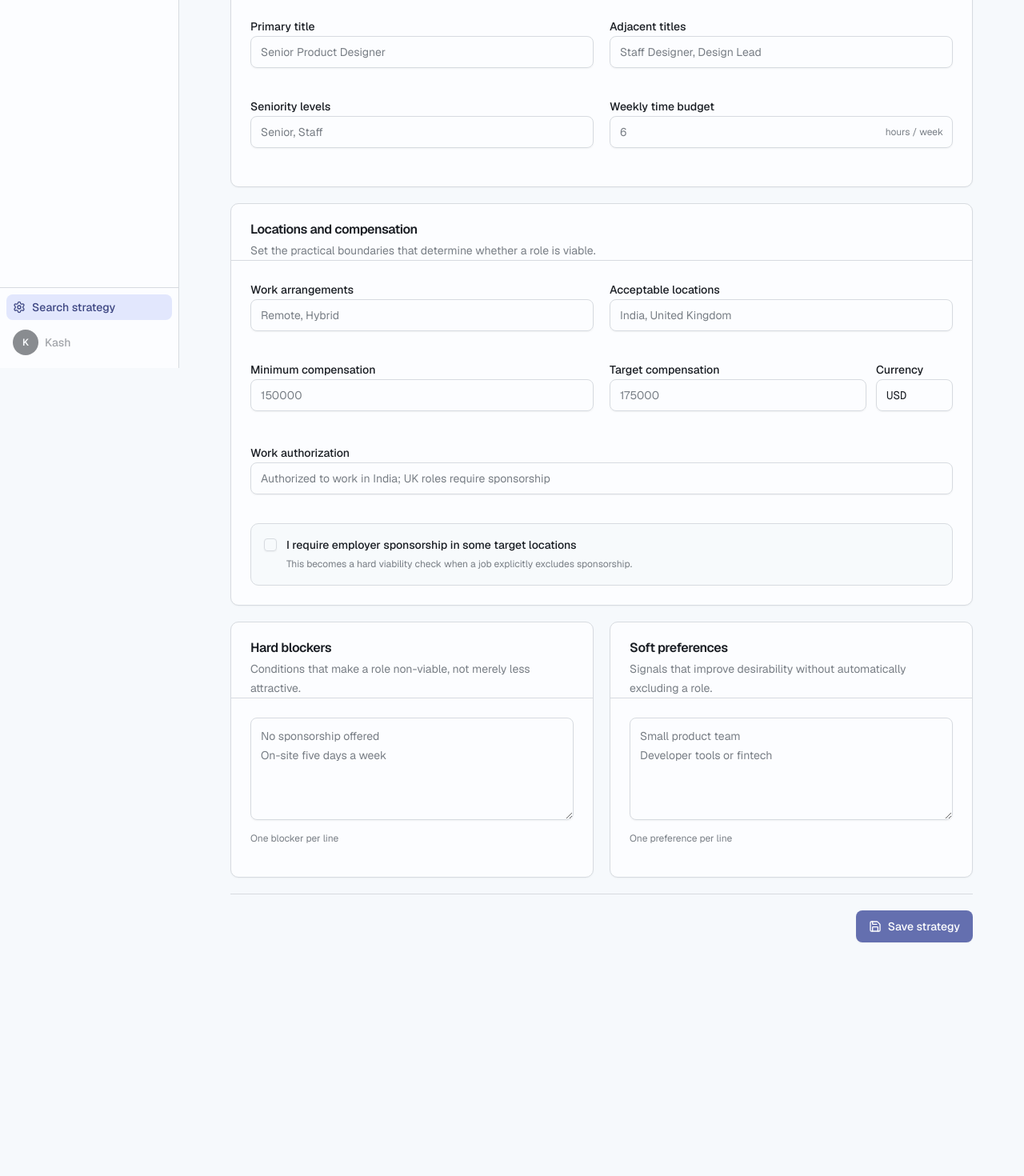
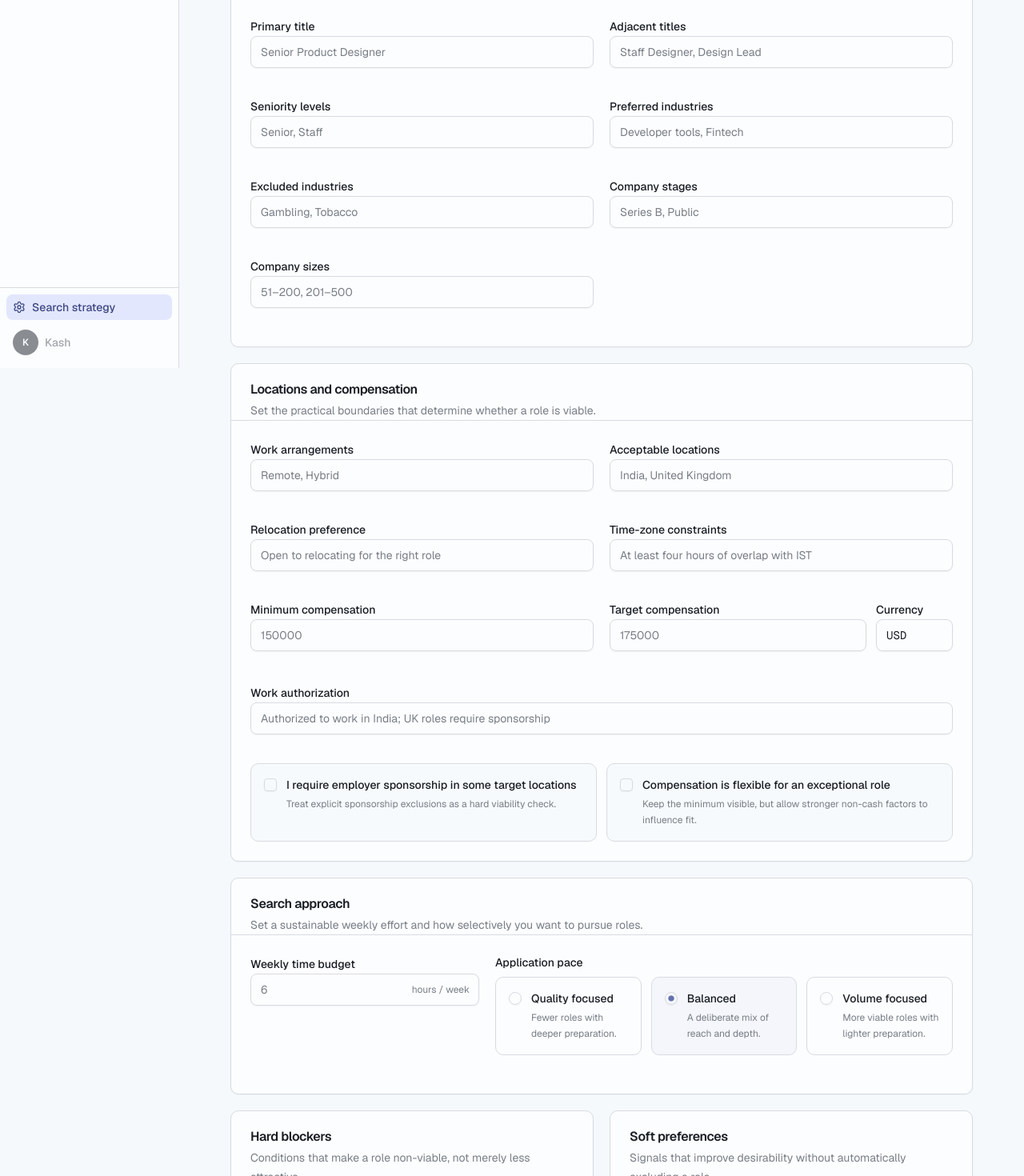
Before and after one commit to kashgohil/headhunter, a Next.js app: page /settings/search-strategy in a window 1280 px wide. Shown: the part 340-1810 px from the top of the page at 80% size. Before the commit the page ends 1574 px from the top, so only its background shows below. Built offline with nearby package versions, Linux system fonts and the light colour scheme; no server answers; the database is empty.

Commit message:
feat: finish search strategy controls

```diff
--- a/app/(workspace)/settings/search-strategy/search-strategy-form.tsx
+++ b/app/(workspace)/settings/search-strategy/search-strategy-form.tsx
@@ -12,6 +12,7 @@ import { Button } from "@/components/ui/button";
 import { Card, CardContent, CardHeader, CardTitle } from "@/components/ui/card";
 import { Checkbox } from "@/components/ui/checkbox";
 import { Input } from "@/components/ui/input";
+import { RadioGroup, RadioGroupItem } from "@/components/ui/radio-group";
 import { Textarea } from "@/components/ui/textarea";
 import type { SearchStrategy } from "@/lib/search-strategy/repository";
 
@@ -91,12 +92,24 @@ export function SearchStrategyForm({ strategy }: { strategy: SearchStrategy | nu
             <FieldError id="seniorityLevels-error" messages={state.errors?.seniorityLevels} />
           </div>
           <div className="space-y-2">
-            <FieldLabel htmlFor="weeklyHours">Weekly time budget</FieldLabel>
-            <div className="relative">
-              <Input id="weeklyHours" name="weeklyHours" type="number" min="1" max="80" defaultValue={strategy?.weeklyHours} placeholder="6" className="pr-28" aria-invalid={Boolean(state.errors?.weeklyHours)} aria-describedby="weeklyHours-error" />
-              <span className="pointer-events-none absolute inset-y-0 right-3 flex items-center text-xs text-muted-foreground">hours / week</span>
+            <FieldLabel htmlFor="preferredIndustries">Preferred industries</FieldLabel>
+            <Input id="preferredIndustries" name="preferredIndustries" defaultValue={listValue(strategy?.preferredIndustries)} placeholder="Developer tools, Fintech" aria-invalid={Boolean(state.errors?.preferredIndustries)} aria-describedby="preferredIndustries-error" />
+            <FieldError id="preferredIndustries-error" messages={state.errors?.preferredIndustries} />
           </div>
-            <FieldError id="weeklyHours-error" messages={state.errors?.weeklyHours} />
+          <div className="space-y-2">
+            <FieldLabel htmlFor="excludedIndustries">Excluded industries</FieldLabel>
+            <Input id="excludedIndustries" name="excludedIndustries" defaultValue={listValue(strategy?.excludedIndustries)} placeholder="Gambling, Tobacco" aria-invalid={Boolean(state.errors?.excludedIndustries)} aria-describedby="excludedIndustries-error" />
+            <FieldError id="excludedIndustries-error" messages={state.errors?.excludedIndustries} />
+          </div>
+          <div className="space-y-2">
+            <FieldLabel htmlFor="companyStages">Company stages</FieldLabel>
+            <Input id="companyStages" name="companyStages" defaultValue={listValue(strategy?.companyStages)} placeholder="Series B, Public" aria-invalid={Boolean(state.errors?.companyStages)} aria-describedby="companyStages-error" />
+            <FieldError id="companyStages-error" messages={state.errors?.companyStages} />
+          </div>
+          <div className="space-y-2">
+            <FieldLabel htmlFor="companySizes">Company sizes</FieldLabel>
+            <Input id="companySizes" name="companySizes" defaultValue={listValue(strategy?.companySizes)} placeholder="51–200, 201–500" aria-invalid={Boolean(state.errors?.companySizes)} aria-describedby="companySizes-error" />
+            <FieldError id="companySizes-error" messages={state.errors?.companySizes} />
           </div>
         </CardContent>
       </Card>
@@ -116,6 +129,16 @@ export function SearchStrategyForm({ strategy }: { strategy: SearchStrategy | nu
             <FieldLabel htmlFor="locations">Acceptable locations</FieldLabel>
             <Input id="locations" name="locations" defaultValue={listValue(strategy?.locations)} placeholder="India, United Kingdom" aria-invalid={Boolean(state.errors?.locations)} aria-describedby="locations-error" />
             <FieldError id="locations-error" messages={state.errors?.locations} />
+          </div>
+          <div className="space-y-2">
+            <FieldLabel htmlFor="relocationPreference">Relocation preference</FieldLabel>
+            <Input id="relocationPreference" name="relocationPreference" defaultValue={strategy?.relocationPreference} placeholder="Open to relocating for the right role" aria-invalid={Boolean(state.errors?.relocationPreference)} aria-describedby="relocationPreference-error" />
+            <FieldError id="relocationPreference-error" messages={state.errors?.relocationPreference} />
+          </div>
+          <div className="space-y-2">
+            <FieldLabel htmlFor="timeZoneConstraints">Time-zone constraints</FieldLabel>
+            <Input id="timeZoneConstraints" name="timeZoneConstraints" defaultValue={strategy?.timeZoneConstraints} placeholder="At least four hours of overlap with IST" aria-invalid={Boolean(state.errors?.timeZoneConstraints)} aria-describedby="timeZoneConstraints-error" />
+            <FieldError id="timeZoneConstraints-error" messages={state.errors?.timeZoneConstraints} />
           </div>
           <div className="space-y-2">
             <FieldLabel htmlFor="minimumCompensation">Minimum compensation</FieldLabel>
@@ -141,13 +164,66 @@ export function SearchStrategyForm({ strategy }: { strategy: SearchStrategy | nu
             <Input id="workAuthorization" name="workAuthorization" defaultValue={strategy?.workAuthorization} placeholder="Authorized to work in India; UK roles require sponsorship" aria-invalid={Boolean(state.errors?.workAuthorization)} aria-describedby="workAuthorization-error" />
             <FieldError id="workAuthorization-error" messages={state.errors?.workAuthorization} />
           </div>
-          <label className="flex cursor-pointer items-start gap-3 rounded-lg border border-border bg-muted/35 p-4 sm:col-span-2">
+          <div className="grid gap-3 sm:col-span-2 lg:grid-cols-2">
+            <label className="flex cursor-pointer items-start gap-3 rounded-lg border border-border bg-muted/35 p-4">
               <Checkbox name="sponsorshipRequired" value="true" defaultChecked={strategy?.sponsorshipRequired} className="mt-0.5" />
               <span>
                 <span className="block text-sm font-medium">I require employer sponsorship in some target locations</span>
-              <span className="mt-1 block text-xs leading-5 text-muted-foreground">This becomes a hard viability check when a job explicitly excludes sponsorship.</span>
+                <span className="mt-1 block text-xs leading-5 text-muted-foreground">Treat explicit sponsorship exclusions as a hard viability check.</span>
               </span>
             </label>
+            <label className="flex cursor-pointer items-start gap-3 rounded-lg border border-border bg-muted/35 p-4">
+              <Checkbox name="compensationFlexible" value="true" defaultChecked={strategy?.compensationFlexible} className="mt-0.5" />
+              <span>
+                <span className="block text-sm font-medium">Compensation is flexible for an exceptional role</span>
+                <span className="mt-1 block text-xs leading-5 text-muted-foreground">Keep the minimum visible, but allow stronger non-cash factors to influence fit.</span>
+              </span>
+            </label>
+          </div>
+        </CardContent>
+      </Card>
+
+      <Card>
+        <CardHeader className="border-b border-border">
+          <CardTitle>Search approach</CardTitle>
+          <p className="text-sm leading-6 text-muted-foreground">Set a sustainable weekly effort and how selectively you want to pursue roles.</p>
+        </CardHeader>
+        <CardContent className="grid gap-5 lg:grid-cols-[minmax(0,1fr)_minmax(0,2fr)]">
+          <div className="space-y-2">
+            <FieldLabel htmlFor="weeklyHours">Weekly time budget</FieldLabel>
+            <div className="relative">
+              <Input id="weeklyHours" name="weeklyHours" type="number" min="1" max="80" defaultValue={strategy?.weeklyHours} placeholder="6" className="pr-28" aria-invalid={Boolean(state.errors?.weeklyHours)} aria-describedby="weeklyHours-error" />
+              <span className="pointer-events-none absolute inset-y-0 right-3 flex items-center text-xs text-muted-foreground">hours / week</span>
+            </div>
+            <FieldError id="weeklyHours-error" messages={state.errors?.weeklyHours} />
+          </div>
+          <fieldset className="space-y-2">
+            <legend className="text-sm font-medium">Application pace</legend>
+            <RadioGroup name="searchPace" defaultValue={strategy?.searchPace ?? "balanced"} className="grid gap-3 sm:grid-cols-3" aria-describedby="searchPace-error">
+              <label className="flex cursor-pointer items-start gap-3 rounded-lg border border-border p-4 transition-colors hover:bg-muted/45 has-[[data-state=checked]]:border-primary has-[[data-state=checked]]:bg-primary/5">
+                <RadioGroupItem id="searchPace-quality" value="quality" className="mt-0.5" />
+                <span>
+                  <span className="block text-sm font-medium">Quality focused</span>
+                  <span className="mt-1 block text-xs leading-5 text-muted-foreground">Fewer roles with deeper preparation.</span>
+                </span>
+              </label>
+              <label className="flex cursor-pointer items-start gap-3 rounded-lg border border-border p-4 transition-colors hover:bg-muted/45 has-[[data-state=checked]]:border-primary has-[[data-state=checked]]:bg-primary/5">
+                <RadioGroupItem id="searchPace-balanced" value="balanced" className="mt-0.5" />
+                <span>
+                  <span className="block text-sm font-medium">Balanced</span>
+                  <span className="mt-1 block text-xs leading-5 text-muted-foreground">A deliberate mix of reach and depth.</span>
+                </span>
+              </label>
+              <label className="flex cursor-pointer items-start gap-3 rounded-lg border border-border p-4 transition-colors hover:bg-muted/45 has-[[data-state=checked]]:border-primary has-[[data-state=checked]]:bg-primary/5">
+                <RadioGroupItem id="searchPace-volume" value="volume" className="mt-0.5" />
+                <span>
+                  <span className="block text-sm font-medium">Volume focused</span>
+                  <span className="mt-1 block text-xs leading-5 text-muted-foreground">More viable roles with lighter preparation.</span>
+                </span>
+              </label>
+            </RadioGroup>
+            <FieldError id="searchPace-error" messages={state.errors?.searchPace} />
+          </fieldset>
         </CardContent>
       </Card>
 
--- /dev/null
+++ b/components/ui/radio-group.tsx
@@ -0,0 +1,39 @@
+"use client";
+
+import * as React from "react";
+import { CircleIcon } from "lucide-react";
+import { RadioGroup as RadioGroupPrimitive } from "radix-ui";
+
+import { cn } from "@/lib/utils";
+
+function RadioGroup({ className, ...props }: React.ComponentProps<typeof RadioGroupPrimitive.Root>) {
+  return (
+    <RadioGroupPrimitive.Root
+      data-slot="radio-group"
+      className={cn("grid gap-3", className)}
+      {...props}
+    />
+  );
+}
+
+function RadioGroupItem({ className, ...props }: React.ComponentProps<typeof RadioGroupPrimitive.Item>) {
+  return (
+    <RadioGroupPrimitive.Item
+      data-slot="radio-group-item"
+      className={cn(
+        "aspect-square size-4 shrink-0 rounded-full border border-input text-primary shadow-xs outline-none transition-shadow focus-visible:border-ring focus-visible:ring-[3px] focus-visible:ring-ring/40 disabled:cursor-not-allowed disabled:opacity-50 aria-invalid:border-destructive aria-invalid:ring-destructive/20",
+        className,
+      )}
+      {...props}
+    >
+      <RadioGroupPrimitive.Indicator
+        data-slot="radio-group-indicator"
+        className="relative flex items-center justify-center"
+      >
+        <CircleIcon className="absolute left-1/2 top-1/2 size-2 -translate-x-1/2 -translate-y-1/2 fill-primary" />
+      </RadioGroupPrimitive.Indicator>
+    </RadioGroupPrimitive.Item>
+  );
+}
+
+export { RadioGroup, RadioGroupItem };
```
Also changed, not shown: 1 other file (tests, documents, lock files or other folders). Lines whose indentation alone changed are shown as unchanged.
